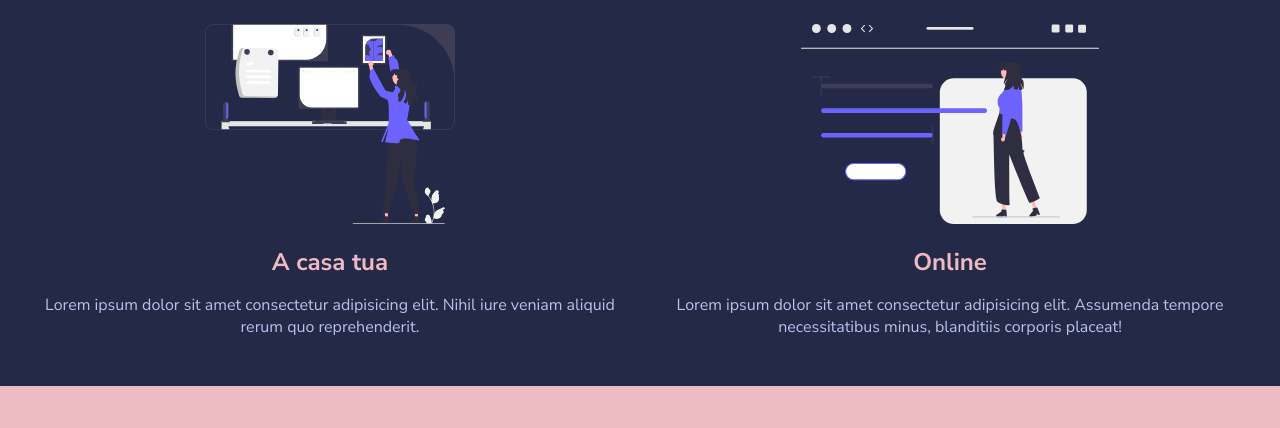
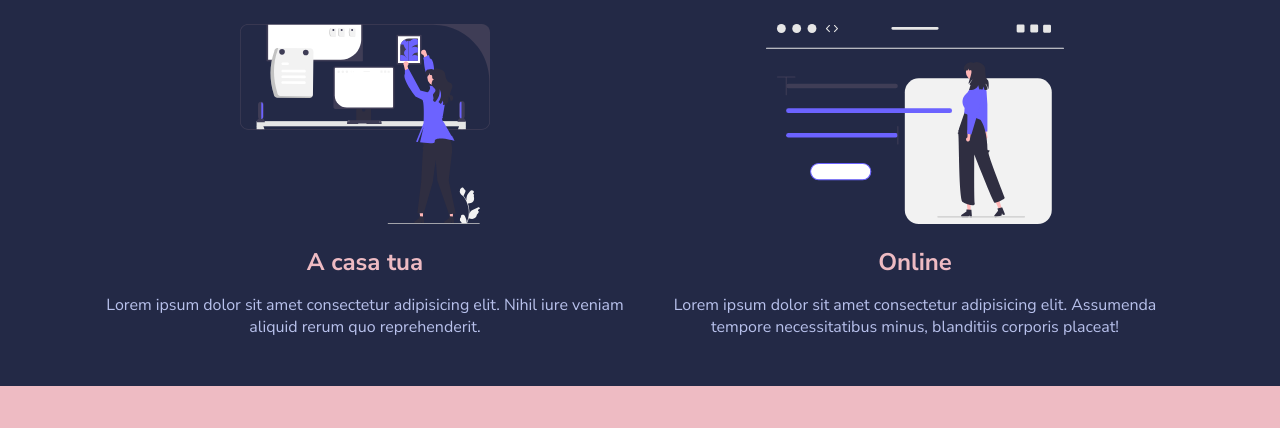
Before and after one commit to GiuseppeSU/html-css-resp-wannabe, a plain HTML site: page index.html in a window 1280 px wide. Shown: the part 209-637 px from the top of the page. Drawn offline with Linux system fonts and the light colour scheme.

Commit message:
Blocco esercizio

```diff
--- a/css/style.css
+++ b/css/style.css
@@ -128,19 +128,22 @@ img {
     SOLUZIONE RESPONSIVE
  ************************************************/
  @media screen and (min-width: 768px) {
-     .container {
-         display: flex;
+     .row {
          flex-wrap: wrap;
-         width: 100%;
+
+        }
+
+        .col{
+            width: 50%;
+
         }
      }
 
  @media screen and (min-width: 480px) {
-    .container {
-        display: flex;
+    .row {
         flex-wrap: wrap;
     }
-    .row {
-        width: 100% ;
+    .col {
+        width: 25% ;
     }
 }
```
